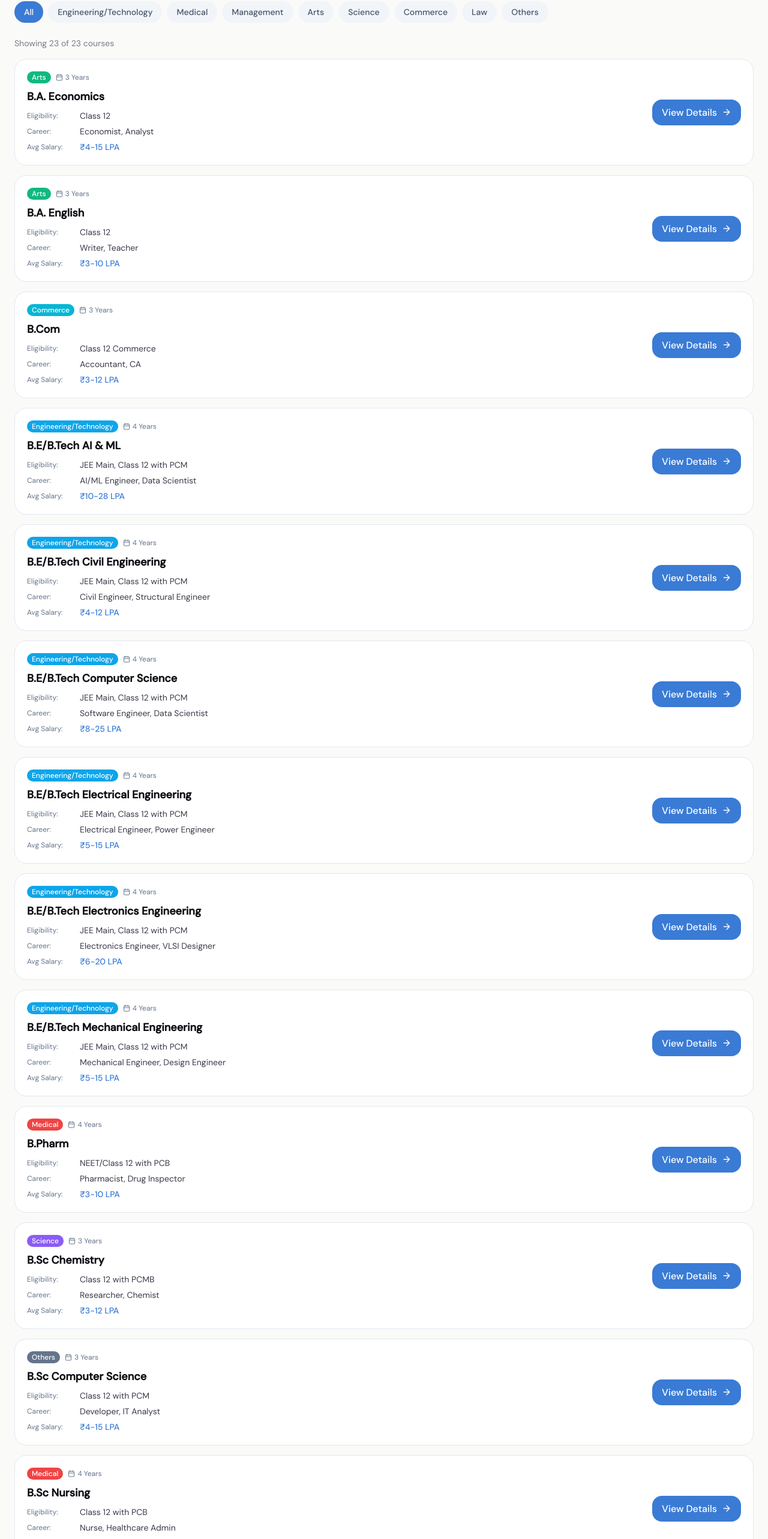
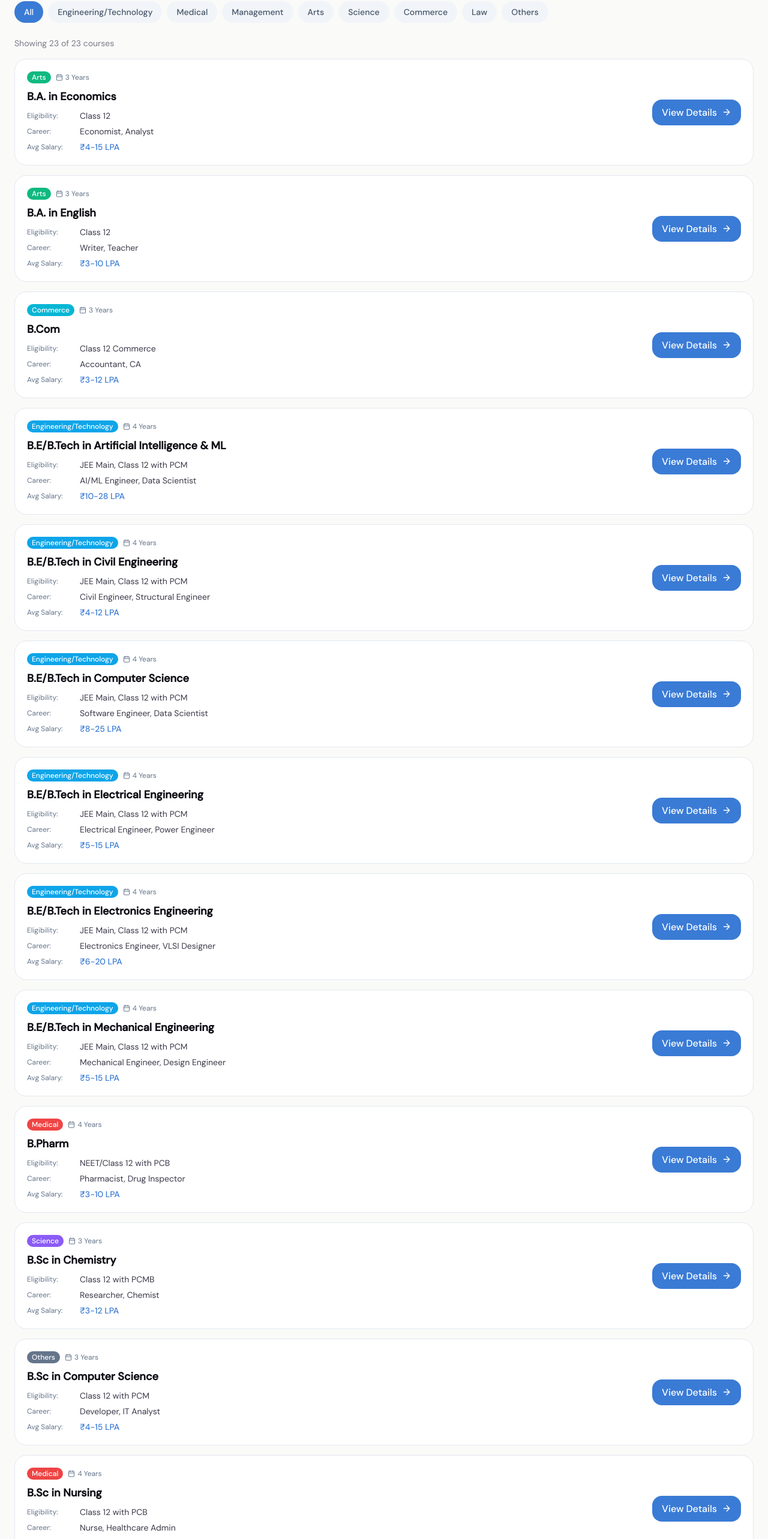
Before and after one commit to harshh1505/PromoteEducation, a Next.js app in the folder frontend/: page /courses in a window 1280 px wide. Shown: the part 215-2781 px from the top of the page at 60% size. Built offline with nearby package versions, Linux system fonts and the light colour scheme; no server answers.

Commit message:
fix: Update course naming to 'B.E/B.Tech in Computer Science' format

```diff
--- a/frontend/src/app/courses/page.tsx
+++ b/frontend/src/app/courses/page.tsx
@@ -22,18 +22,18 @@ const COURSE_STREAMS = [
 
 const MOCK_COURSES = [
   // Engineering/Technology
-  { id: 1, slug: 'btech-computer-science', name: 'B.E/B.Tech Computer Science', stream: 'engineering', duration: '4 Years', eligibility: 'JEE Main, Class 12 with PCM', career: 'Software Engineer, Data Scientist', avgSalary: '₹8-25 LPA' },
-  { id: 2, slug: 'btech-computer-science', name: 'B.E/B.Tech AI & ML', stream: 'engineering', duration: '4 Years', eligibility: 'JEE Main, Class 12 with PCM', career: 'AI/ML Engineer, Data Scientist', avgSalary: '₹10-28 LPA' },
-  { id: 3, slug: 'btech-electronics', name: 'B.E/B.Tech Electronics Engineering', stream: 'engineering', duration: '4 Years', eligibility: 'JEE Main, Class 12 with PCM', career: 'Electronics Engineer, VLSI Designer', avgSalary: '₹6-20 LPA' },
-  { id: 4, slug: 'btech-mechanical', name: 'B.E/B.Tech Mechanical Engineering', stream: 'engineering', duration: '4 Years', eligibility: 'JEE Main, Class 12 with PCM', career: 'Mechanical Engineer, Design Engineer', avgSalary: '₹5-15 LPA' },
-  { id: 5, slug: 'btech-civil', name: 'B.E/B.Tech Civil Engineering', stream: 'engineering', duration: '4 Years', eligibility: 'JEE Main, Class 12 with PCM', career: 'Civil Engineer, Structural Engineer', avgSalary: '₹4-12 LPA' },
-  { id: 6, slug: 'btech-electrical', name: 'B.E/B.Tech Electrical Engineering', stream: 'engineering', duration: '4 Years', eligibility: 'JEE Main, Class 12 with PCM', career: 'Electrical Engineer, Power Engineer', avgSalary: '₹5-15 LPA' },
-  { id: 7, slug: 'mtech-data-science', name: 'M.Tech Data Science', stream: 'engineering', duration: '2 Years', eligibility: 'GATE, B.Tech', career: 'Data Scientist, ML Engineer', avgSalary: '₹10-35 LPA' },
+  { id: 1, slug: 'btech-computer-science', name: 'B.E/B.Tech in Computer Science', stream: 'engineering', duration: '4 Years', eligibility: 'JEE Main, Class 12 with PCM', career: 'Software Engineer, Data Scientist', avgSalary: '₹8-25 LPA' },
+  { id: 2, slug: 'btech-ai-ml', name: 'B.E/B.Tech in Artificial Intelligence & ML', stream: 'engineering', duration: '4 Years', eligibility: 'JEE Main, Class 12 with PCM', career: 'AI/ML Engineer, Data Scientist', avgSalary: '₹10-28 LPA' },
+  { id: 3, slug: 'btech-electronics', name: 'B.E/B.Tech in Electronics Engineering', stream: 'engineering', duration: '4 Years', eligibility: 'JEE Main, Class 12 with PCM', career: 'Electronics Engineer, VLSI Designer', avgSalary: '₹6-20 LPA' },
+  { id: 4, slug: 'btech-mechanical', name: 'B.E/B.Tech in Mechanical Engineering', stream: 'engineering', duration: '4 Years', eligibility: 'JEE Main, Class 12 with PCM', career: 'Mechanical Engineer, Design Engineer', avgSalary: '₹5-15 LPA' },
+  { id: 5, slug: 'btech-civil', name: 'B.E/B.Tech in Civil Engineering', stream: 'engineering', duration: '4 Years', eligibility: 'JEE Main, Class 12 with PCM', career: 'Civil Engineer, Structural Engineer', avgSalary: '₹4-12 LPA' },
+  { id: 6, slug: 'btech-electrical', name: 'B.E/B.Tech in Electrical Engineering', stream: 'engineering', duration: '4 Years', eligibility: 'JEE Main, Class 12 with PCM', career: 'Electrical Engineer, Power Engineer', avgSalary: '₹5-15 LPA' },
+  { id: 7, slug: 'mtech-data-science', name: 'M.Tech in Data Science', stream: 'engineering', duration: '2 Years', eligibility: 'GATE, B.Tech', career: 'Data Scientist, ML Engineer', avgSalary: '₹10-35 LPA' },
 
   // Medical
   { id: 8, slug: 'mbbs', name: 'MBBS', stream: 'medical', duration: '5.5 Years', eligibility: 'NEET UG, Class 12 with PCB', career: 'Doctor, Specialist', avgSalary: '₹6-50 LPA' },
   { id: 9, slug: 'bds', name: 'BDS', stream: 'medical', duration: '5 Years', eligibility: 'NEET UG, Class 12 with PCB', career: 'Dentist, Oral Surgeon', avgSalary: '₹4-15 LPA' },
-  { id: 10, slug: 'bsc-nursing', name: 'B.Sc Nursing', stream: 'medical', duration: '4 Years', eligibility: 'Class 12 with PCB', career: 'Nurse, Healthcare Admin', avgSalary: '₹3-8 LPA' },
+  { id: 10, slug: 'bsc-nursing', name: 'B.Sc in Nursing', stream: 'medical', duration: '4 Years', eligibility: 'Class 12 with PCB', career: 'Nurse, Healthcare Admin', avgSalary: '₹3-8 LPA' },
   { id: 11, slug: 'bpharm', name: 'B.Pharm', stream: 'medical', duration: '4 Years', eligibility: 'NEET/Class 12 with PCB', career: 'Pharmacist, Drug Inspector', avgSalary: '₹3-10 LPA' },
 
   // Management
@@ -42,21 +42,21 @@ const MOCK_COURSES = [
   { id: 14, slug: 'bcom', name: 'B.Com', stream: 'commerce', duration: '3 Years', eligibility: 'Class 12 Commerce', career: 'Accountant, CA', avgSalary: '₹3-12 LPA' },
 
   // Science
-  { id: 15, slug: 'bsc-physics', name: 'B.Sc Physics', stream: 'science', duration: '3 Years', eligibility: 'Class 12 with PCMB', career: 'Researcher, Teacher', avgSalary: '₹3-12 LPA' },
-  { id: 16, slug: 'bsc-chemistry', name: 'B.Sc Chemistry', stream: 'science', duration: '3 Years', eligibility: 'Class 12 with PCMB', career: 'Researcher, Chemist', avgSalary: '₹3-12 LPA' },
-  { id: 17, slug: 'msc-chemistry', name: 'M.Sc Chemistry', stream: 'science', duration: '2 Years', eligibility: 'B.Sc Chemistry', career: 'Researcher, Chemist', avgSalary: '₹4-12 LPA' },
+  { id: 15, slug: 'bsc-physics', name: 'B.Sc in Physics', stream: 'science', duration: '3 Years', eligibility: 'Class 12 with PCMB', career: 'Researcher, Teacher', avgSalary: '₹3-12 LPA' },
+  { id: 16, slug: 'bsc-chemistry', name: 'B.Sc in Chemistry', stream: 'science', duration: '3 Years', eligibility: 'Class 12 with PCMB', career: 'Researcher, Chemist', avgSalary: '₹3-12 LPA' },
+  { id: 17, slug: 'msc-chemistry', name: 'M.Sc in Chemistry', stream: 'science', duration: '2 Years', eligibility: 'B.Sc Chemistry', career: 'Researcher, Chemist', avgSalary: '₹4-12 LPA' },
 
   // Law
   { id: 18, slug: 'llb', name: 'LLB', stream: 'law', duration: '3 Years', eligibility: 'CLAT, Class 12', career: 'Lawyer, Judge', avgSalary: '₹5-25 LPA' },
   { id: 19, slug: 'ba-llb', name: 'BA LLB', stream: 'law', duration: '5 Years', eligibility: 'CLAT, Class 12', career: 'Corporate Lawyer, Judge', avgSalary: '₹6-30 LPA' },
 
   // Arts
-  { id: 20, slug: 'ba-economics', name: 'B.A. Economics', stream: 'arts', duration: '3 Years', eligibility: 'Class 12', career: 'Economist, Analyst', avgSalary: '₹4-15 LPA' },
-  { id: 21, slug: 'ba-english', name: 'B.A. English', stream: 'arts', duration: '3 Years', eligibility: 'Class 12', career: 'Writer, Teacher', avgSalary: '₹3-10 LPA' },
+  { id: 20, slug: 'ba-economics', name: 'B.A. in Economics', stream: 'arts', duration: '3 Years', eligibility: 'Class 12', career: 'Economist, Analyst', avgSalary: '₹4-15 LPA' },
+  { id: 21, slug: 'ba-english', name: 'B.A. in English', stream: 'arts', duration: '3 Years', eligibility: 'Class 12', career: 'Writer, Teacher', avgSalary: '₹3-10 LPA' },
 
   // Others
   { id: 22, slug: 'bca', name: 'BCA', stream: 'others', duration: '3 Years', eligibility: 'Class 12', career: 'Programmer, Web Developer', avgSalary: '₹4-12 LPA' },
-  { id: 23, slug: 'bsc-computer-science', name: 'B.Sc Computer Science', stream: 'others', duration: '3 Years', eligibility: 'Class 12 with PCM', career: 'Developer, IT Analyst', avgSalary: '₹4-15 LPA' },
+  { id: 23, slug: 'bsc-computer-science', name: 'B.Sc in Computer Science', stream: 'others', duration: '3 Years', eligibility: 'Class 12 with PCM', career: 'Developer, IT Analyst', avgSalary: '₹4-15 LPA' },
 ]
 
 export default function CoursesPage() {
```
